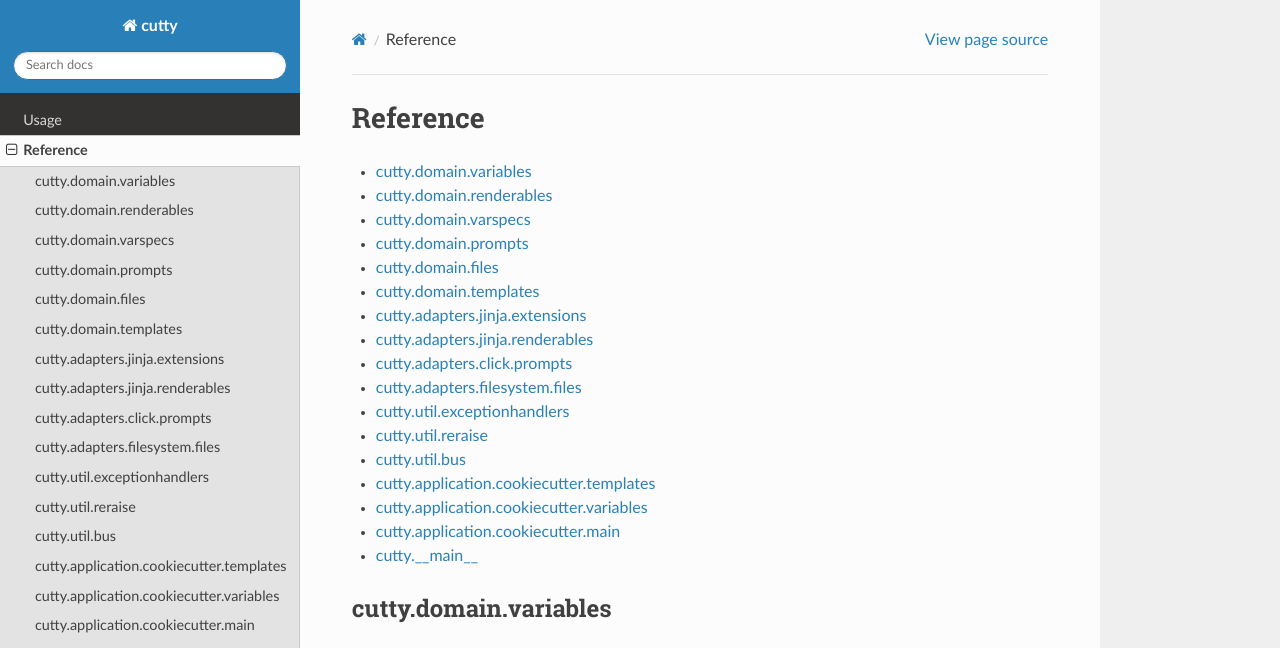
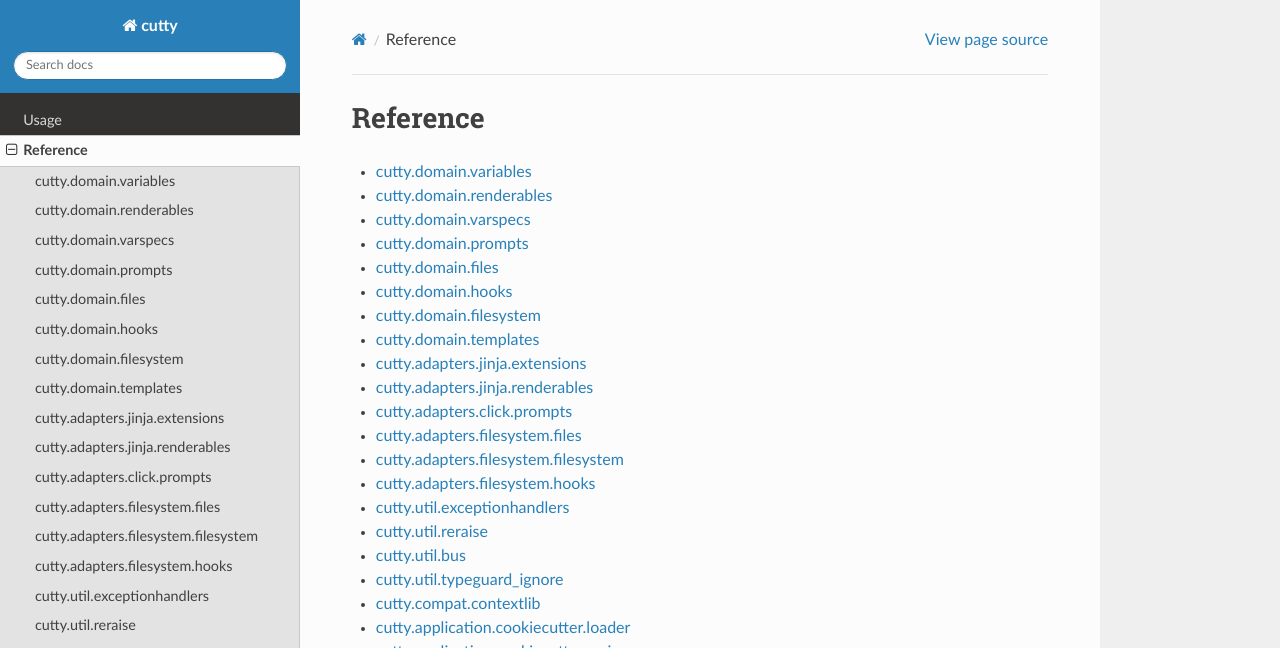
Before and after one commit to cjolowicz/cutty, a Sphinx documentation site: the page built from docs/reference.rst, in a window 1280 px wide and 1400 px high. Shown: the top 648 px of the window. Built offline with Sphinx 7.4.7 and the Read the Docs theme 2.0.0, drawn with Linux system fonts in a browser that asks for light colours; some of the changed text lies outside the part shown; grey boxes are pictures that could not be loaded.

Commit message:
docs(reference): Update API reference

```diff
--- a/docs/reference.rst
+++ b/docs/reference.rst
@@ -41,6 +41,20 @@ cutty.domain.files
    :members:
 
 
+cutty.domain.hooks
+------------------
+
+.. automodule:: cutty.domain.hooks
+   :members:
+
+
+cutty.domain.filesystem
+-----------------------
+
+.. automodule:: cutty.domain.filesystem
+   :members:
+
+
 cutty.domain.templates
 ----------------------
 
@@ -76,6 +90,20 @@ cutty.adapters.filesystem.files
    :members:
 
 
+cutty.adapters.filesystem.filesystem
+------------------------------------
+
+.. automodule:: cutty.adapters.filesystem.filesystem
+   :members:
+
+
+cutty.adapters.filesystem.hooks
+-------------------------------
+
+.. automodule:: cutty.adapters.filesystem.hooks
+   :members:
+
+
 cutty.util.exceptionhandlers
 ----------------------------
 
@@ -97,17 +125,24 @@ cutty.util.bus
    :members:
 
 
-cutty.application.cookiecutter.templates
-----------------------------------------
+cutty.util.typeguard_ignore
+---------------------------
 
-.. automodule:: cutty.application.cookiecutter.templates
+.. automodule:: cutty.util.typeguard_ignore
    :members:
 
 
-cutty.application.cookiecutter.variables
-----------------------------------------
+cutty.compat.contextlib
+-----------------------
 
-.. automodule:: cutty.application.cookiecutter.variables
+.. automodule:: cutty.compat.contextlib
+   :members:
+
+
+cutty.application.cookiecutter.loader
+-------------------------------------
+
+.. automodule:: cutty.application.cookiecutter.loader
    :members:
 
 
```
